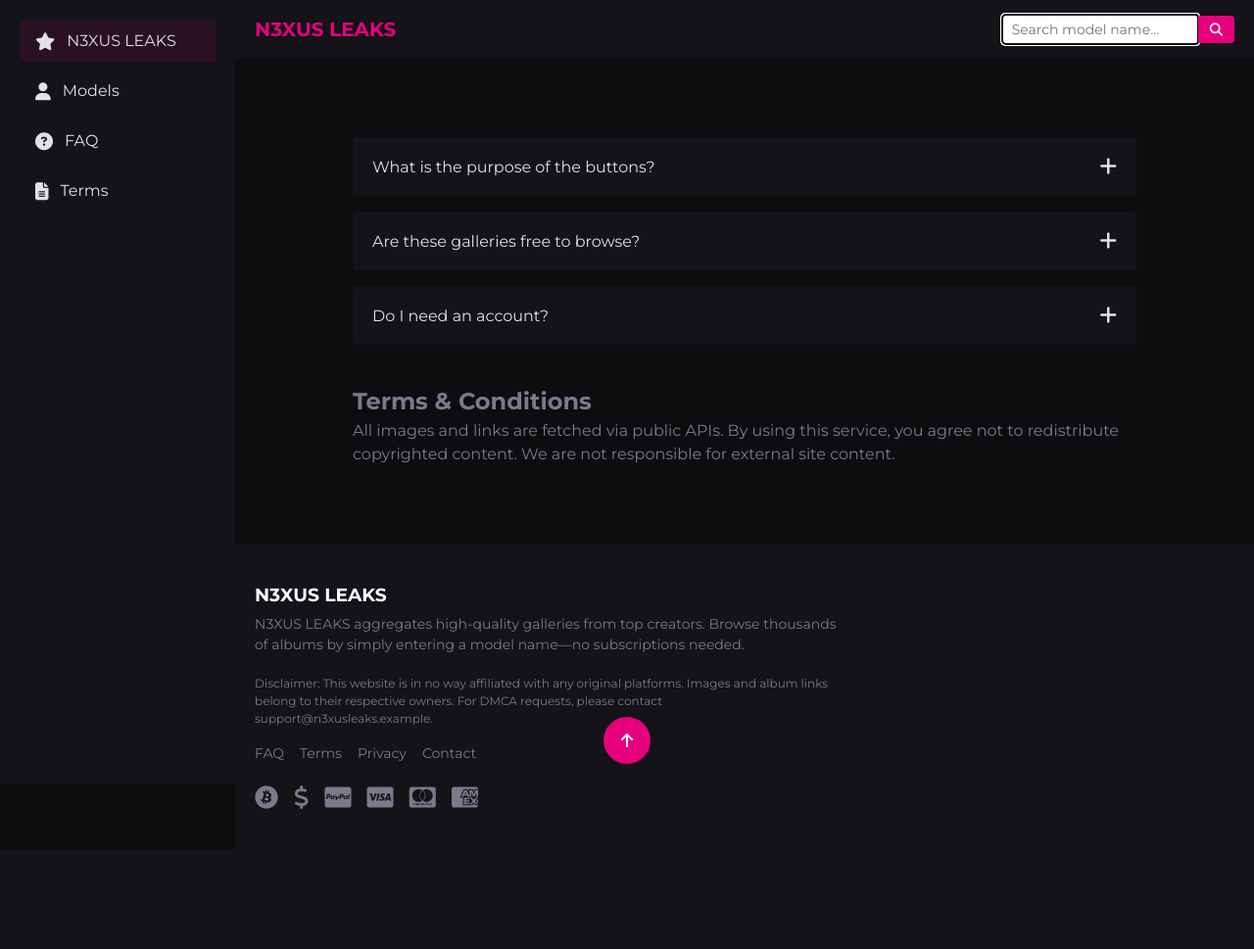
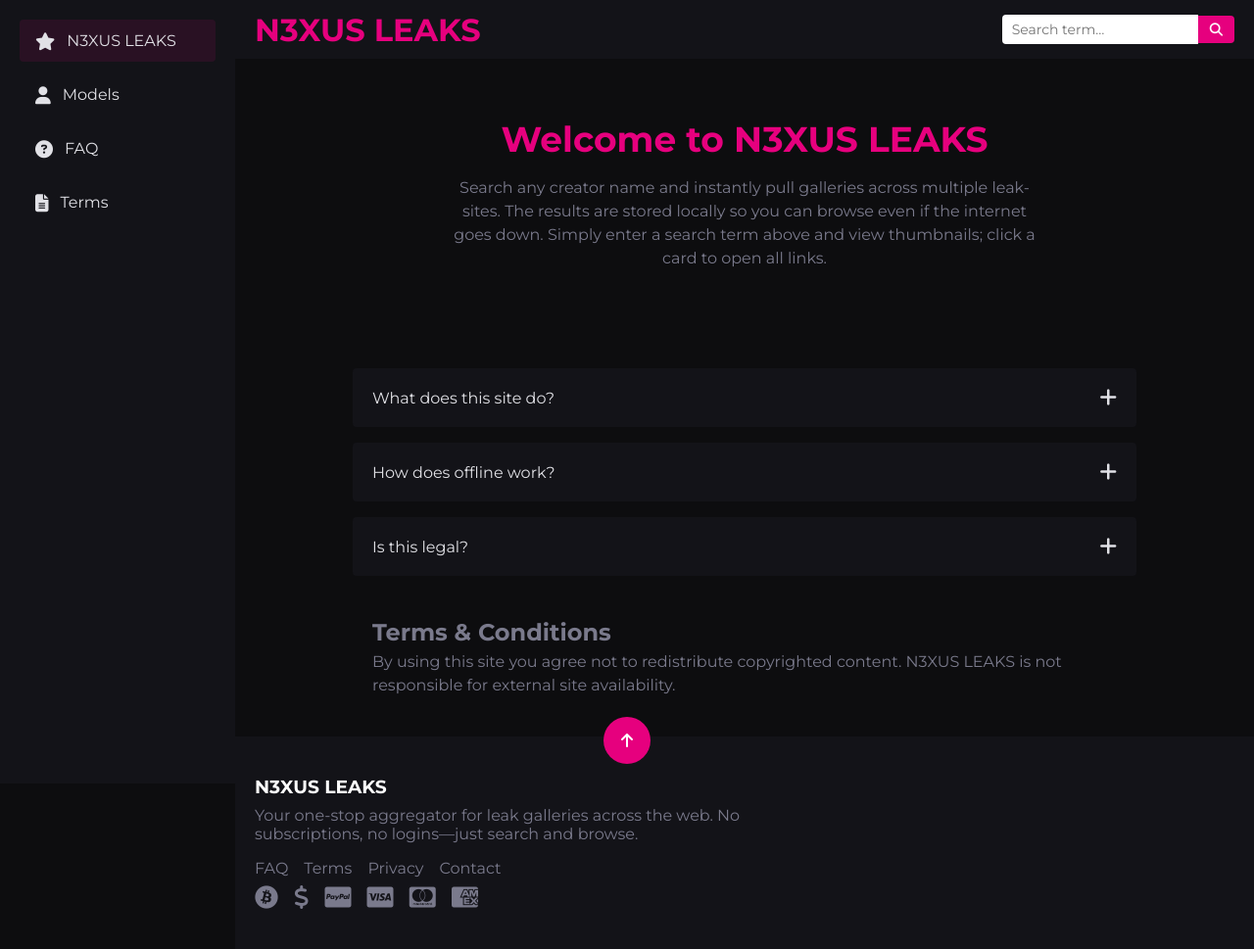
Before and after one commit to andrilchakraborty/N3XUS, a FastAPI app: page / in a window 1280 px wide. Shown: the whole page at 98% size. Before the commit the page ends 826 px from the top, so only its background shows below. Run offline with FastAPI, Linux system fonts and the light colour scheme; some libraries are stand-ins or nearby versions.

Commit message:
Update ok.html

```diff
--- a/templates/ok.html
+++ b/templates/ok.html
@@ -6,7 +6,7 @@
   <title>N3XUS LEAKS</title>
   <!-- Google Font -->
   <link href="https://fonts.googleapis.com/css?family=Montserrat:400,600,700&display=swap" rel="stylesheet"/>
-  <!-- Font Awesome for icons -->
+  <!-- Font Awesome -->
   <link rel="stylesheet" href="https://cdnjs.cloudflare.com/ajax/libs/font-awesome/6.4.0/css/all.min.css"/>
   <style>
     :root {
@@ -19,7 +19,7 @@
       --sidebar-width: 240px;
     }
     * { margin:0; padding:0; box-sizing:border-box; font-family:'Montserrat',sans-serif; }
-    body { display:flex; min-height:100vh; color:var(--text-light); background:var(--bg-dark); }
+    body { display:flex; min-height:100vh; background:var(--bg-dark); color:var(--text-light); }
     a { text-decoration:none; color:inherit; }
 
     /* Sidebar */
@@ -27,17 +27,16 @@
       position:fixed; top:0; left:0;
       width:var(--sidebar-width); height:100%;
       background:var(--bg-darker);
-      display:flex; flex-direction:column; justify-content:flex-start;
+      display:flex; flex-direction:column; padding-top:20px;
     }
-    .sidebar ul { list-style:none; padding:20px; }
-    .sidebar li + li { margin-top:8px; }
+    .sidebar ul { list-style:none; padding:0 20px; }
+    .sidebar li + li { margin-top:12px; }
     .sidebar li a {
       display:flex; align-items:center;
       padding:12px 16px; border-radius:4px;
       transition: background .2s;
     }
-    .sidebar li a:hover,
-    .sidebar li a.active {
+    .sidebar li a:hover, .sidebar li a.active {
       background: rgba(230,0,126,0.1);
     }
     .sidebar i { margin-right:12px; font-size:18px; }
@@ -48,21 +47,23 @@
       flex:1; display:flex; flex-direction:column;
     }
 
+    /* Header */
     .header {
       height:60px; background:var(--bg-darker);
       display:flex; align-items:center;
       justify-content:space-between; padding:0 20px;
     }
-    .header h1 { color:var(--accent); font-size:20px; }
-
-    /* Move search here */
+    /* Logo image top-right */
+    #logo {
+      height:40px;
+    }
+    /* Search in header */
     #search-form {
       display:flex; align-items:center;
     }
     #search-input {
       padding:6px 10px; font-size:14px;
-      border:none; border-radius:4px 0 0 4px;
-      width:200px;
+      border:none; border-radius:4px 0 0 4px; width:200px;
     }
     #search-btn {
       padding:6px 12px; border:none; border-radius:0 4px 4px 0;
@@ -71,50 +72,69 @@
     }
     #search-btn:hover { background:var(--accent-hover); }
 
-    .content {
-      flex:1; overflow-y:auto; padding:40px;
-      background:var(--bg-dark);
+    /* Intro section */
+    #intro {
+      padding:60px 40px;
+      text-align:center;
+      animation: fadeIn 1.5s ease-in;
+    }
+    #intro h2 {
+      font-size:36px; color:var(--accent);
+      margin-bottom:16px;
+      animation: slideDown 1s ease-out;
+    }
+    #intro p {
+      color:var(--text-muted); line-height:1.5; max-width:600px; margin:0 auto;
+    }
+    @keyframes fadeIn {
+      from { opacity:0; } to { opacity:1; }
+    }
+    @keyframes slideDown {
+      from { transform:translateY(-20px); opacity:0; }
+      to { transform:translateY(0); opacity:1; }
     }
 
+    .content { flex:1; overflow-y:auto; }
+
     /* Models Section */
-    .models-section {
-      display:block;
-    }
+    .models-section { padding:20px 40px; }
     .model-cards {
-      display:grid;
+      display:grid; gap:16px;
       grid-template-columns:repeat(auto-fill,minmax(160px,1fr));
-      gap:16px;
     }
     .model-card {
-      background:var(--bg-darker); border-radius:4px;
-      overflow:hidden; cursor:pointer;
-      transition: transform .1s;
+      background:var(--bg-darker); border-radius:4px; overflow:hidden;
+      cursor:pointer; transition:transform .1s;
     }
     .model-card:hover { transform:scale(1.02); }
     .model-card img {
-      width:100%; height:160px; object-fit:cover;
+      width:100%; height:120px; object-fit:cover;
     }
-    .model-card h3 {
-      padding:8px; font-size:14px; text-align:center;
-      color:var(--text-light);
+    .model-card .info {
+      padding:8px; text-align:center;
+    }
+    .model-card .info h3 {
+      font-size:14px; margin-bottom:4px; color:var(--text-light);
+    }
+    .model-card .info p {
+      font-size:12px; color:var(--text-muted);
     }
 
     /* Gallery subview */
-    #gallery-view { display:none; }
-    #gallery-view h2 { margin-bottom:16px; }
+    #gallery-view { display:none; padding:20px 40px; }
     #back-btn {
       background:none; border:none; color:var(--accent);
-      cursor:pointer; margin-bottom:16px;
+      cursor:pointer; margin-bottom:16px; font-size:14px;
     }
     #album-links { list-style:none; }
-    #album-links li { margin-bottom:12px; }
-    #album-links a { color:var(--accent); }
+    #album-links li { margin-bottom:8px; }
+    #album-links a { color:var(--accent); font-size:14px; }
 
     /* FAQ Accordion */
     .accordion { max-width:800px; margin:40px auto; }
     .accordion-item {
-      background:var(--bg-darker);
-      border-radius:4px; margin-bottom:16px; overflow:hidden;
+      background:var(--bg-darker); border-radius:4px;
+      margin-bottom:16px; overflow:hidden;
     }
     .accordion-item button {
       width:100%; background:none; border:none;
@@ -125,18 +145,21 @@
       transition: background .2s;
     }
     .accordion-item button:hover { background:rgba(255,255,255,0.05); }
-    .accordion-item button i { font-size:20px; transition: transform .3s; }
+    .accordion-item button i {
+      font-size:20px; transition:transform .3s;
+    }
     .panel {
       max-height:0; overflow:hidden;
-      transition: max-height .3s ease;
+      transition:max-height .3s ease;
       background:var(--bg-dark);
     }
-    .panel p {
-      padding:0 20px 20px; color:var(--text-muted);
-    }
+    .panel p { padding:0 20px 20px; color:var(--text-muted); }
 
     /* Terms */
-    #terms { max-width:800px; margin:40px auto; color:var(--text-muted); line-height:1.5; }
+    #terms {
+      max-width:800px; margin:40px auto;
+      color:var(--text-muted); line-height:1.5; padding:0 20px;
+    }
 
     /* Footer */
     .footer {
@@ -145,12 +168,9 @@
       display:flex; justify-content:space-between; flex-wrap:wrap;
     }
     .footer .left { max-width:600px; }
-    .footer h3 { color:#fff; margin-bottom:8px; }
-    .footer p { margin-bottom:16px; font-size:14px; line-height:1.5; }
+    .footer .left h3 { color:#fff; margin-bottom:8px; }
     .footer .links { list-style:none; display:flex; flex-wrap:wrap; margin-top:16px; }
     .footer .links li { margin-right:16px; margin-bottom:8px; }
-    .footer .links a { color:var(--text-muted); font-size:14px; }
-    .footer .payments { margin-top:16px; }
     .footer .payments i { margin-right:12px; font-size:24px; }
 
     /* Back to top */
@@ -160,9 +180,11 @@
       background:var(--accent); width:48px; height:48px;
       border-radius:50%; display:flex; align-items:center;
       justify-content:center; color:#fff; cursor:pointer;
-      transition: background .2s;
+      transition:background .2s;
     }
     .back-to-top:hover { background:var(--accent-hover); }
+
+    /* Responsive adjustments will be applied in JS */
   </style>
 </head>
 <body>
@@ -180,73 +202,68 @@
   <!-- Main panel -->
   <div class="main">
     <header class="header">
-      <h1>N3XUS LEAKS</h1>
+      <div><h1 style="display:inline-block; color:var(--accent);">N3XUS LEAKS</h1></div>
+      <!-- Logo on top-right -->
+      <img id="logo" src="" alt=""/>
       <form id="search-form">
-        <input id="search-input" placeholder="Search model name…" autocomplete="off"/>
+        <input id="search-input" placeholder="Search term…" autocomplete="off"/>
         <button type="submit" id="search-btn"><i class="fas fa-search"></i></button>
       </form>
     </header>
 
-    <section class="content">
+    <div class="content">
+      <!-- Intro -->
+      <section id="intro">
+        <h2>Welcome to N3XUS LEAKS</h2>
+        <p>
+          Search any creator name and instantly pull galleries across multiple leak-sites.
+          The results are stored locally so you can browse even if the internet goes down.
+          Simply enter a search term above and view thumbnails; click a card to open all links.
+        </p>
+      </section>
+
       <!-- MODELS SECTION -->
-      <div class="models-section" id="models-section">
+      <section class="models-section" id="models-section" style="display:none;">
         <div class="model-cards" id="models-grid">
-          <!-- model cards will inject here -->
+          <!-- cards injected here -->
         </div>
-      </div>
+      </section>
 
       <!-- GALLERY / ALBUM LINKS VIEW -->
-      <div id="gallery-view">
+      <section id="gallery-view" style="display:none;">
         <button id="back-btn"><i class="fas fa-arrow-left"></i> Back to models</button>
         <h2 id="model-title"></h2>
         <ul id="album-links"></ul>
-      </div>
+      </section>
 
-      <!-- FAQ ACCORDION -->
-      <div id="faq" class="accordion">
+      <!-- FAQ -->
+      <section id="faq" class="accordion">
         <div class="accordion-item">
-          <button>
-            What is the purpose of the buttons?
-            <i class="fas fa-plus"></i>
-          </button>
-          <div class="panel">
-            <p>These buttons help you navigate between models and their galleries. Click “Models” to search, then click a model to view their albums.</p>
-          </div>
+          <button>What does this site do? <i class="fas fa-plus"></i></button>
+          <div class="panel"><p>Aggregates publicly-available galleries from multiple sources. Search any term to see results.</p></div>
         </div>
         <div class="accordion-item">
-          <button>
-            Are these galleries free to browse?
-            <i class="fas fa-plus"></i>
-          </button>
-          <div class="panel">
-            <p>Yes, we only aggregate publicly available album links. No subscription is required to view thumbnails or album URLs.</p>
-          </div>
+          <button>How does offline work? <i class="fas fa-plus"></i></button>
+          <div class="panel"><p>Results are saved in your browser’s LocalStorage so you can revisit them without reloading.</p></div>
         </div>
         <div class="accordion-item">
-          <button>
-            Do I need an account?
-            <i class="fas fa-plus"></i>
-          </button>
-          <div class="panel">
-            <p>No account is necessary. Simply search and click to view the album links, which open in a new tab.</p>
-          </div>
+          <button>Is this legal? <i class="fas fa-plus"></i></button>
+          <div class="panel"><p>We simply link to public content. We do not host any copyrighted material.</p></div>
         </div>
-      </div>
+      </section>
 
-      <!-- TERMS SECTION -->
-      <div id="terms">
-        <h2>Terms & Conditions</h2>
-        <p>All images and links are fetched via public APIs. By using this service, you agree not to redistribute copyrighted content. We are not responsible for external site content.</p>
-      </div>
-    </section>
+      <!-- TERMS -->
+      <section id="terms">
+        <h2>Terms &amp; Conditions</h2>
+        <p>By using this site you agree not to redistribute copyrighted content. N3XUS LEAKS is not responsible for external site availability.</p>
+      </section>
+    </div>
 
     <!-- Footer -->
     <footer class="footer">
       <div class="left">
         <h3>N3XUS LEAKS</h3>
-        <p>N3XUS LEAKS aggregates high-quality galleries from top creators. Browse thousands of albums by simply entering a model name—no subscriptions needed.</p>
-        <p style="font-size:12px; margin-top:20px;">
-          Disclaimer: This website is in no way affiliated with any original platforms. Images and album links belong to their respective owners. For DMCA requests, please contact support@n3xusleaks.example.</p>
+        <p>Your one-stop aggregator for leak galleries across the web. No subscriptions, no logins—just search and browse.</p>
         <ul class="links">
           <li><a href="#faq">FAQ</a></li>
           <li><a href="#terms">Terms</a></li>
@@ -270,122 +287,201 @@
 
   <!-- JavaScript -->
   <script>
-    // Elements
-    const modelsGrid   = document.getElementById('models-grid');
-    const modelsSection= document.getElementById('models-section');
-    const galleryView  = document.getElementById('gallery-view');
-    const modelTitle   = document.getElementById('model-title');
-    const albumLinksEl = document.getElementById('album-links');
-    const backBtn      = document.getElementById('back-btn');
-    const searchForm   = document.getElementById('search-form');
-    const menuModels   = document.getElementById('menu-models');
-    const faqButtons   = document.querySelectorAll('.accordion-item button');
-    const backToTop    = document.querySelector('.back-to-top');
+    // DOM elements
+    const intro         = document.getElementById('intro');
+    const modelsSection = document.getElementById('models-section');
+    const galleryView   = document.getElementById('gallery-view');
+    const modelsGrid    = document.getElementById('models-grid');
+    const searchForm    = document.getElementById('search-form');
+    const searchInput   = document.getElementById('search-input');
+    const menuModels    = document.getElementById('menu-models');
+    const backBtn       = document.getElementById('back-btn');
+    const modelTitle    = document.getElementById('model-title');
+    const albumLinksEl  = document.getElementById('album-links');
+    const faqButtons    = document.querySelectorAll('.accordion-item button');
+    const backToTop     = document.querySelector('.back-to-top');
 
-    // Show Models section when sidebar “Models” clicked
-    menuModels.addEventListener('click', e => {
-      e.preventDefault();
-      modelsSection.style.display = 'block';
-      galleryView.style.display   = 'none';
-      document.getElementById('faq').style.display   = 'none';
-      document.getElementById('terms').style.display = 'none';
+    // All endpoint configurations
+    const endpoints = [
+      { name:'Erome Gallery', url: q=>`/api/erome-gallery?query=${q}`,       type:'gallery' },
+      { name:'Erome Albums',  url: q=>`/api/erome-albums?username=${q}`,     type:'albums'  },
+      { name:'Bunkr Gallery', url: q=>`/api/bunkr-gallery?query=${q}`,       type:'gallery' },
+      { name:'Bunkr Albums',  url: q=>`/api/bunkr-albums?username=${q}`,     type:'albums'  },
+      { name:'NotFans',       url: q=>`/api/notfans?search_term=${q}`,       type:'urls',   key:['urls','titles'] },
+      { name:'Influencers',   url: q=>`/api/influencers?term=${q}`,          type:'urls',   key:['urls','titles'] },
+      { name:'Thothub',       url: q=>`/api/thothub?term=${q}`,              type:'urls',   key:['urls','titles'] },
+      { name:'DirtyShip',     url: q=>`/api/dirtyship?term=${q}`,            type:'urls',   key:['urls','titles'] },
+      { name:'PimpBunny',     url: q=>`/api/pimpbunny?term=${q}`,            type:'urls',   key:['urls','titles'] },
+      { name:'LeakedZone',    url: q=>`/api/leakedzone?term=${q}`,           type:'urls',   key:['urls','titles'] },
+      { name:'FanslyLeaked',  url: q=>`/api/fanslyleaked?term=${q}`,         type:'urls',   key:['urls','titles'] },
+      { name:'GotAnyNudes',   url: q=>`/api/gotanynudes?term=${q}`,          type:'urls',   key:['urls','titles'] },
+      { name:'NSFW247',       url: q=>`/api/nsfw247?term=${q}`,             type:'urls',   key:['urls','titles'] },
+      { name:'HornySimp',     url: q=>`/api/hornysimp?term=${q}`,           type:'urls',   key:['urls','titles'] },
+      { name:'Porntn',        url: q=>`/api/porntn?term=${q}`,              type:'urls',   key:['urls','titles'] },
+      { name:'xxBrits',       url: q=>`/api/xxbrits?term=${q}`,             type:'urls',   key:['urls','titles'] },
+      { name:'BitchesGirls',  url: q=>`/api/bitchesgirls?term=${q}`,        type:'urls',   key:['urls','titles'] },
+      { name:'ThotsLife',     url: q=>`/api/thotslife?term=${q}`,           type:'urls',   key:['urls','titles'] },
+    ];
+
+    // Load from LocalStorage or empty
+    let results = JSON.parse(localStorage.getItem('n3xus_results')||'{}');
+
+    // Display persisted results on load
+    document.addEventListener('DOMContentLoaded', () => {
+      if (Object.keys(results).length) {
+        showModelsSection();
+        renderModels(Object.values(results));
+      }
+      updateModelsLayout();
     });
 
-    // Search submit: load thumbnail card
+    // Sidebar Models click
+    menuModels.addEventListener('click', e=>{
+      e.preventDefault();
+      showModelsSection();
+    });
+
+    function showModelsSection() {
+      intro.style.display = 'none';
+      galleryView.style.display = 'none';
+      document.getElementById('faq').style.display = 'none';
+      document.getElementById('terms').style.display = 'none';
+      modelsSection.style.display = 'block';
+    }
+
+    // Search form submit
     searchForm.addEventListener('submit', async e => {
       e.preventDefault();
-      const name = document.getElementById('search-input').value.trim();
-      if (!name) return;
-      modelsGrid.innerHTML = `<p style="grid-column:1/-1;color:var(--text-muted)">Loading…</p>`;
+      const term = searchInput.value.trim();
+      if (!term) return;
+      // clear previous
+      modelsGrid.innerHTML = `<p style="grid-column:1/-1;color:var(--text-muted)">Searching all endpoints…</p>`;
+      results = {};  // reset
+      // Query all endpoints in parallel
+      await Promise.all(endpoints.map(ep => fetchEndpoint(ep, term)));
+      // Persist
+      localStorage.setItem('n3xus_results', JSON.stringify(results));
+      renderModels(Object.values(results));
+      showModelsSection();
+    });
+
+    // Fetch a single endpoint
+    async function fetchEndpoint(ep, term) {
+      const url = ep.url(encodeURIComponent(term));
+      console.log(`${ep.name}: fetching`, url);
       try {
-        const res = await fetch(`/api/erome-gallery?query=${encodeURIComponent(name)}`);
-        const { images } = await res.json();
-        const thumb = images[0] || '/static/placeholder.png';
-        modelsGrid.innerHTML = '';
+        const res = await fetch(url);
+        const data = await res.json();
+        let items = [];
+        if (ep.type==='gallery') {
+          items = data.images||[];
+          console.log(`${ep.name}: ${items.length} images found`);
+        } else if (ep.type==='albums') {
+          items = data.albums||[];
+          console.log(`${ep.name}: ${items.length} albums found`);
+        } else { // urls+titles
+          const [u,t] = [data[ep.key[0]]||[], data[ep.key[1]]||[]];
+          items = u.map((url,i)=>({ url, title:t[i] }));
+          console.log(`${ep.name}: ${items.length} items found`);
+        }
+        if (items.length) {
+          results[ep.name] = { name:ep.name, items, type:ep.type };
+        }
+      } catch (err) {
+        console.error(`${ep.name}: error`, err);
+      }
+    }
+
+    // Render all model-cards
+    function renderModels(list) {
+      modelsGrid.innerHTML = '';
+      list.forEach(mod => {
+        const count = mod.items.length;
+        let thumb = '';
+        if (mod.type==='gallery') thumb = mod.items[0];
+        else if (mod.type==='albums') thumb = '/static/album-placeholder.png';
+        else thumb = mod.items[0].url;
         const card = document.createElement('div');
         card.className = 'model-card';
         card.innerHTML = `
-          <img src="${thumb}" alt="${name} thumbnail" />
-          <h3>${name}</h3>
+          <img src="${thumb}" alt="${mod.name} thumbnail" />
+          <div class="info">
+            <h3>${mod.name}</h3>
+            <p>${count} items</p>
+          </div>
         `;
-        card.addEventListener('click', () => openAlbums(name));
+        card.addEventListener('click', ()=>openGallery(mod));
         modelsGrid.appendChild(card);
-      } catch (err) {
-        modelsGrid.innerHTML = `<p style="grid-column:1/-1;color:red">Error loading model</p>`;
-        console.error(err);
-      }
-    });
+      });
+    }
 
-    // Open album links
-    async function openAlbums(name) {
+    // Open gallery for selected endpoint
+    function openGallery(mod) {
       modelsSection.style.display = 'none';
       galleryView.style.display   = 'block';
-      modelTitle.textContent      = name;
-      albumLinksEl.innerHTML      = `<li style="color:var(--text-muted)">Loading albums…</li>`;
-      try {
-        const res = await fetch(`/api/erome-albums?username=${encodeURIComponent(name)}`);
-        const { albums } = await res.json();
-        albumLinksEl.innerHTML = '';
-        if (!albums.length) {
-          albumLinksEl.innerHTML = `<li style="color:var(--text-muted)">No albums found.</li>`;
-          return;
-        }
-        albums.forEach(url => {
+      modelTitle.textContent      = mod.name;
+      albumLinksEl.innerHTML      = '';
+      if (mod.type==='gallery') {
+        mod.items.forEach(url=>{
           const li = document.createElement('li');
-          li.innerHTML = `<a href="${url}" target="_blank"><i class="fas fa-link"></i> ${url}</a>`;
+          li.innerHTML = `<a href="${url}" target="_blank"><img src="${url}" style="max-width:120px; margin:4px;"/></a>`;
           albumLinksEl.appendChild(li);
         });
-      } catch (err) {
-        albumLinksEl.innerHTML = `<li style="color:red">Error loading albums</li>`;
-        console.error(err);
+      } else if (mod.type==='albums') {
+        mod.items.forEach(a=>{
+          const li = document.createElement('li');
+          li.innerHTML = `<a href="${a.url}" target="_blank"><i class="fas fa-link"></i> ${a.url}</a>`;
+          albumLinksEl.appendChild(li);
+        });
+      } else { // urls+titles
+        mod.items.forEach(it=>{
+          const li = document.createElement('li');
+          li.innerHTML = `<a href="${it.url}" target="_blank"><i class="fas fa-link"></i> ${it.title}</a>`;
+          albumLinksEl.appendChild(li);
+        });
       }
     }
 
     // Back to models list
-    backBtn.addEventListener('click', () => {
+    backBtn.addEventListener('click', ()=>{
       galleryView.style.display   = 'none';
       modelsSection.style.display = 'block';
-      modelsGrid.innerHTML        = '';
-      albumLinksEl.innerHTML      = '';
-      document.getElementById('search-input').focus();
     });
 
     // FAQ accordion toggle
-    faqButtons.forEach(btn => {
-      btn.addEventListener('click', () => {
-        const panel = btn.nextElementSibling;
-        const icon  = btn.querySelector('i');
-        document.querySelectorAll('.panel').forEach(p => p.style.maxHeight = null);
-        document.querySelectorAll('.accordion-item i').forEach(i => i.classList.replace('fa-minus','fa-plus'));
+    faqButtons.forEach(btn=>{
+      btn.addEventListener('click', ()=>{
+        const panel = btn.nextElementSibling, icon = btn.querySelector('i');
+        document.querySelectorAll('.panel').forEach(p=>p.style.maxHeight = null);
+        document.querySelectorAll('.accordion-item i').forEach(i=>i.classList.replace('fa-minus','fa-plus'));
         if (!panel.style.maxHeight) {
-          panel.style.maxHeight = panel.scrollHeight + 'px';
+          panel.style.maxHeight = panel.scrollHeight+'px';
           icon.classList.replace('fa-plus','fa-minus');
         }
       });
     });
 
     // Back to top
-    backToTop.addEventListener('click', () => {
-      window.scrollTo({ top: 0, behavior: 'smooth' });
-    });
+    backToTop.addEventListener('click', ()=>window.scrollTo({top:0,behavior:'smooth'}));
 
-    // Responsive layout adjustment
+    // Responsive layout
     function updateModelsLayout() {
       const modelCards = document.querySelector('.model-cards');
+      if (!modelCards) return;
       if (window.matchMedia("(min-width: 821px) and (max-width: 1180px)").matches) {
         modelCards.style.gridTemplateColumns = "repeat(3, 1fr)";
         modelCards.style.padding = "100px";
       } else if (window.matchMedia("(max-width: 820px)").matches) {
         modelCards.style.gridTemplateColumns = "repeat(1, 1fr)";
         modelCards.style.padding = "300px";
+      } else {
+        modelCards.style.gridTemplateColumns = "repeat(auto-fill,minmax(160px,1fr))";
+        modelCards.style.padding = "0";
       }
     }
     document.addEventListener("DOMContentLoaded", updateModelsLayout);
     window.matchMedia("(min-width: 821px) and (max-width: 1180px)").addEventListener("change", updateModelsLayout);
     window.matchMedia("(max-width: 820px)").addEventListener("change", updateModelsLayout);
-
-    // Initial focus
-    document.getElementById('search-input').focus();
   </script>
 </body>
 </html>
```
